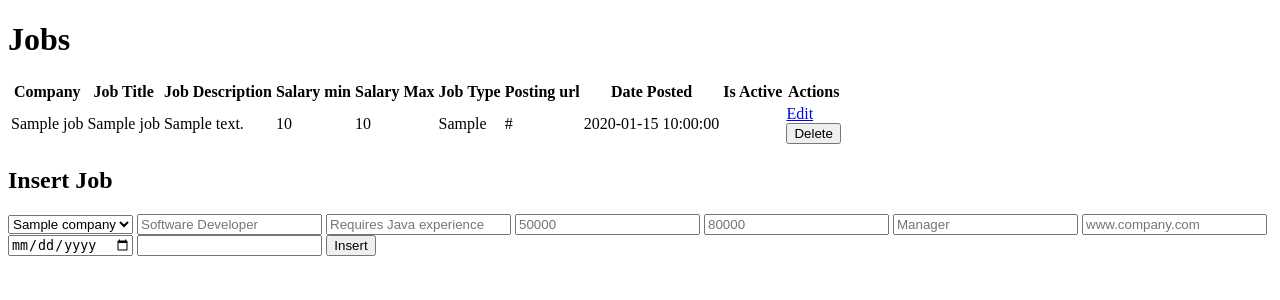
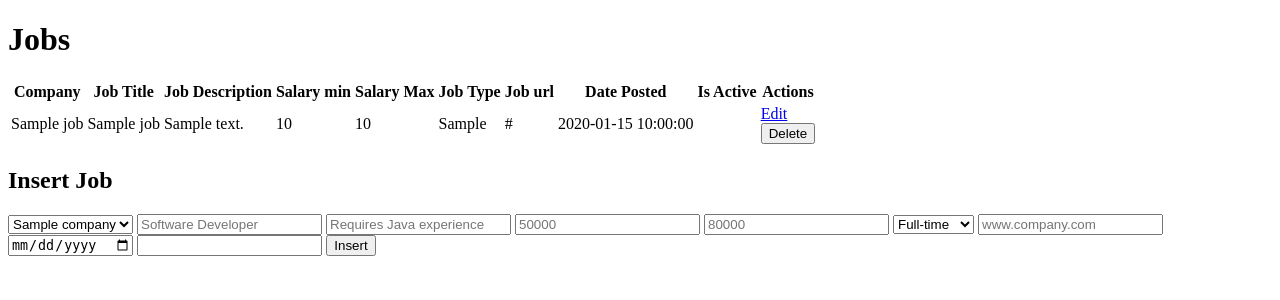
Before and after one commit to ana-ruth/job-application-tracker, a Flask app: template templates/jobs.html in a window 1280 px wide. Shown: the top 300 px of the page. Run offline with Flask 3, Linux system fonts and the light colour scheme; the template is opened without the code that fills it: most values are stand-ins (such as "Sample title", 1, 10 or a date in 2020); parts of the project's set-up code (start-up, migrations or seed data) failed here and were passed over.

Commit message:
Renamed posting_url to job_url and made job_type an ENUM column in JOBS table. Feat: Initial JOB_MATCH page

```diff
--- a/app.py
+++ b/app.py
@@ -2,6 +2,8 @@ from flask import Flask, render_template, request, redirect, url_for
 import mysql.connector
 
 from database import *
+
+import re
 
 app = Flask(__name__)
 
@@ -186,11 +188,11 @@ def createJob():
     salary_min = request.form['salary_min'].strip() or None
     salary_max = request.form['salary_max'].strip() or None
     job_type = request.form['job_type'].strip() or None
-    posting_url = request.form['posting_url'].strip() or None
+    job_url = request.form['job_url'].strip() or None
     date_posted = request.form['date_posted'].strip() or None
     is_active = request.form['is_active'].strip() or None
 
-    create_job(company_id, job_title, job_description, salary_min, salary_max, job_type, posting_url, date_posted, is_active)
+    create_job(company_id, job_title, job_description, salary_min, salary_max, job_type, job_url, date_posted, is_active)
 
     return redirect('/jobs')
 
@@ -205,11 +207,11 @@ def updateJob(job_id):
     salary_min = request.form.get('salary_min','').strip() or None
     salary_max = request.form.get('salary_max','').strip() or None
     job_type = request.form.get('job_type','').strip() or None
-    posting_url = request.form.get('posting_url','').strip() or None
+    job_url = request.form.get('job_url','').strip() or None
     date_posted = request.form.get('date_posted','').strip() or None
     is_active = request.form.get('is_active','').strip() or None
 
-    update_job(job_id, company_id, job_title, job_description, salary_min, salary_max, job_type, posting_url, date_posted, is_active)
+    update_job(job_id, company_id, job_title, job_description, salary_min, salary_max, job_type, job_url, date_posted, is_active)
 
     return redirect(url_for('jobs'))
 
@@ -289,5 +291,60 @@ def updateApplication(application_id):
     return redirect(url_for('applications'))
 
 
+@app.route('/job_match', methods=['GET','POST'])
+def find_jobs():
+    raw_input = request.form.get('skills', '')
+    raw_input = "SQL, Python"
+    user_skills = [s.strip() for s in raw_input.split(',') if s.strip()]
+
+
+    jobs = read_all_active_jobs()
+
+    results = []
+    for job in jobs:
+        score, missing = job_match(user_skills, job['job_description'])
+
+        if score > 0:
+            results.append({
+                'title': job['job_title'],
+                'company_name': job['company_name'],
+                'match_percent': score,
+                'missing': missing
+                })
+
+    jobs = sorted(results, key=lambda x: x['match_percent'], reverse=True)
+
+    return render_template('job_match.html', jobs=jobs, user_skills = user_skills)
+
+
+def job_match(user_skills, job_description):
+    print("Missing: ")
+    print(job_description)
+
+    if not job_description:
+        return 0, []
+
+    matched_skills = []
+    missing_skills = []
+
+    for skill in user_skills:
+        pattern = rf'\b{re.escape(skill.strip())}\b'
+
+        if re.search(pattern, job_description, re.IGNORECASE):
+            matched_skills.append(skill)
+        else:
+            missing_skills.append(skill)
+
+    #Calculate percentage of matched skills
+    total_user_skills = len(user_skills)
+    score = int((len(matched_skills) / total_user_skills) * 100) if total_user_skills > 0 else 0
+
+
+    print("Missing: ")
+    print(missing_skills)
+
+    return score, missing_skills
+
+
 if __name__ == '__main__':
     app.run(debug=True)
--- a/database.py
+++ b/database.py
@@ -147,6 +147,21 @@ def read_all_jobs():
 
     return jobs
 
+def read_all_active_jobs():
+    conn = get_db()
+    cursor = conn.cursor(dictionary=True)
+    cursor.execute("""
+                   SELECT j.*, co.company_name
+                   FROM jobs j
+                   LEFT JOIN companies co ON j.company_id = co.company_id
+                   WHERE is_active = 1
+        """)
+
+    jobs = cursor.fetchall()
+    conn.close()
+
+    return jobs
+
 def delete_job(jobID):
     try:
         conn = get_db()
@@ -161,14 +176,14 @@ def delete_job(jobID):
         print(f'Error Deleting Job: {error}')
         conn.rollback()
 
-def create_job(company_id, job_title, job_description, salary_min, salary_max, job_type, posting_url, date_posted, is_active):
+def create_job(company_id, job_title, job_description, salary_min, salary_max, job_type, job_url, date_posted, is_active):
     try:
         conn = get_db()
         cursor = conn.cursor(dictionary=True)
-        insert_query = '''INSERT INTO jobs (company_id, job_title, job_description, salary_min, salary_max, job_type, posting_url, date_posted, is_active)
+        insert_query = '''INSERT INTO jobs (company_id, job_title, job_description, salary_min, salary_max, job_type, job_url, date_posted, is_active)
                            VALUES (%s, %s, %s, %s, %s, %s, %s, %s, %s)
                        '''
-        values = (company_id, job_title, job_description, salary_min, salary_max, job_type, posting_url, date_posted, is_active)
+        values = (company_id, job_title, job_description, salary_min, salary_max, job_type, job_url, date_posted, is_active)
         cursor.execute(insert_query, values)
         conn.commit()
         conn.close()
@@ -179,13 +194,13 @@ def create_job(company_id, job_title, job_description, salary_min, salary_max, j
 
 
 
-def update_job(job_id, company_id, job_title, job_description, salary_min, salary_max, job_type, posting_url, date_posted, is_active):
+def update_job(job_id, company_id, job_title, job_description, salary_min, salary_max, job_type, job_url, date_posted, is_active):
     try:
         conn = get_db()
         cursor = conn.cursor(dictionary=True)
-        update_query = 'UPDATE jobs SET company_id = %s, job_title = %s, job_description = %s, salary_min = %s, salary_max = %s, job_type = %s, posting_url = %s, date_posted = %s, is_active = %s WHERE job_id = %s'
+        update_query = 'UPDATE jobs SET company_id = %s, job_title = %s, job_description = %s, salary_min = %s, salary_max = %s, job_type = %s, job_url = %s, date_posted = %s, is_active = %s WHERE job_id = %s'
 
-        cursor.execute(update_query, (company_id, job_title, job_description, salary_min, salary_max, job_type, posting_url, date_posted, is_active, job_id))
+        cursor.execute(update_query, (company_id, job_title, job_description, salary_min, salary_max, job_type, job_url, date_posted, is_active, job_id))
         conn.commit()
         conn.close()
 
--- a/templates/jobs.html
+++ b/templates/jobs.html
@@ -16,7 +16,7 @@
                 <th>Salary min</th>
                 <th>Salary Max</th>
                 <th>Job Type</th>
-                <th>Posting url</th>
+                <th>Job url</th>
                 <th>Date Posted</th>
                 <th>Is Active</th>
                 <th>Actions</th>
@@ -51,7 +51,7 @@
                         <input type="text" name="job_description" form="edit-form-{{ job['job_id'] }}" value="{{ job['job_description'] or '' }}">
                     </td>
 
-                    ---------
+
                     <td>
                         <input type="text" name="salary_min" form="edit-form-{{ job['job_id'] }}" value="{{ job['salary_min'] or '' }}">
                     </td>
@@ -61,11 +61,18 @@
                     </td>
 
                     <td>
-                        <input type="text" name="job_type" form="edit-form-{{ job['job_id'] }}" value="{{ job['job_type'] or '' }}">
+
+                        <select name="job_type" id="job_type" form="edit-form-{{ job['job_id'] }}">
+                            <option value="Full-time" {{ 'selected' if job['job_type'] == 'Full-time' else '' }}>Full-time</option>
+                            <option value="Part-time" {{ 'selected' if job['job_type'] == 'Part-time' else '' }}>Part-time</option>
+                            <option value="Contract" {{ 'selected' if job['job_type'] == 'Contract' else '' }}>Contract</option>
+                            <option value="Internship" {{ 'selected' if job['job_type'] == 'Internship' else '' }}>Internship</option>
+                        </select>
+
                     </td>
 
                     <td>
-                        <input type="text" name="posting_url" form="edit-form-{{ job['job_id'] }}" value="{{ job['posting_url'] or '' }}">
+                        <input type="text" name="job_url" form="edit-form-{{ job['job_id'] }}" value="{{ job['job_url'] or '' }}">
                     </td>
 
                     <td>
@@ -90,7 +97,7 @@
                     <td>{{job['salary_min'] or ''}}</td>
                     <td>{{job['salary_max'] or ''}}</td>
                     <td>{{job['job_type'] or ''}}</td>
-                    <td>{{job['posting_url'] or ''}}</td>
+                    <td>{{job['job_url'] or ''}}</td>
                     <td>{{job['date_posted'] or ''}}</td>
                     <td>{{job['is_active'] or ''}}</td>
 
@@ -134,8 +141,15 @@
             <input type="text" name="job_description" placeholder="Requires Java experience">
             <input type="text" name="salary_min" placeholder="50000">
             <input type="text" name="salary_max" placeholder="80000">
-            <input type="text" name="job_type" placeholder="Manager" >
-            <input type="text" name="posting_url" placeholder="www.company.com" >
+
+            <select name="job_type" id="job_type">
+                    <option value="Full-time">Full-time</option>
+                    <option value="Part-time">Part-time</option>
+                    <option value="Contract">Contract</option>
+                    <option value="Internship">Internship</option>
+            </select>
+
+            <input type="text" name="job_url" placeholder="www.company.com" >
             <input type="date" name="date_posted" >
             <input type="text" name="is_active">
 
```
Also changed, not shown: templates/job_match.html (+30 -0 lines).
